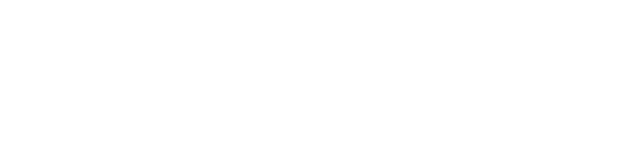
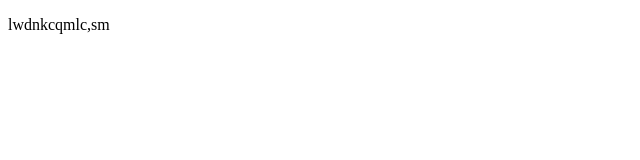
Before and after one commit to b2ld-mds/Dev-front, a plain HTML site: page index.html in a window 1280 px wide. Shown: the whole page, without its empty margins (0-640 px from the left). Drawn offline with Linux system fonts and the light colour scheme.

Commit message:
Update index.html

```diff
--- a/index.html
+++ b/index.html
@@ -4,6 +4,6 @@
 	<title>Développement front, ma première fois</title>
 </head>
 <body>
-
+	<p> lwdnkcqmlc,sm</p>
 </body>
 </html>
```
